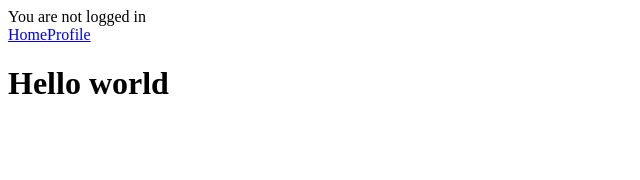
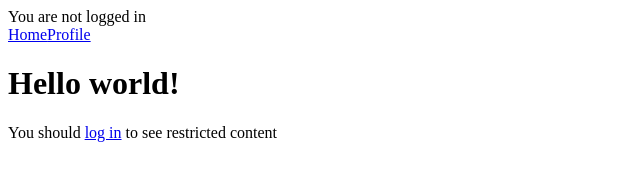
Before and after one commit to evilvic/gatsby-auth, a Gatsby site: page / in a window 1280 px wide. Shown: the whole page, without its empty margins (0-640 px from the left). Built offline with nearby package versions, Linux system fonts and the light colour scheme; Gatsby itself is replaced by a stand-in of ours.

Commit message:
change home

```diff
--- a/src/pages/index.js
+++ b/src/pages/index.js
@@ -1,10 +1,25 @@
 import React from 'react'
+import { Link } from 'gatsby'
+import { getUser, isLoggedIn } from '../services/auth'
 import Layout from '../components/layout'
 
 const Home = () => {
   return (
     <Layout>
-      <h1>Hello world</h1>
+      <h1>Hello {isLoggedIn() ? getUser().name : 'world'}!</h1>
+      <p>
+        {isLoggedIn() ? (
+          <>
+            You are logged in, so check your{' '}
+            <Link to='/app/profile'>profile</Link>
+          </>
+        ) : (
+          <>
+            You should <Link to='/app/login'>log in</Link> to see{' '}
+            restricted content
+          </>
+        )}
+      </p>
     </Layout>
   )
 }
```
